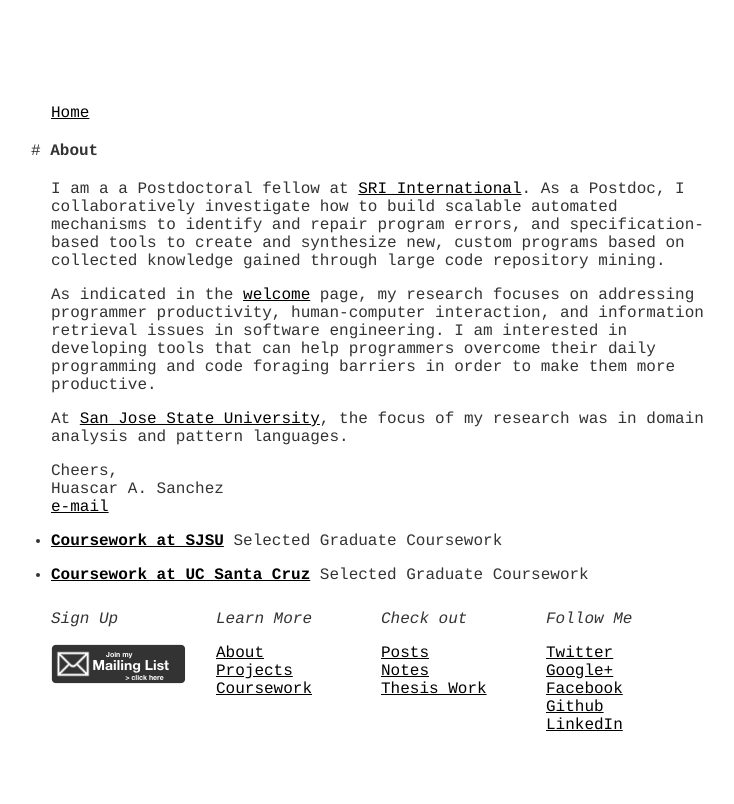
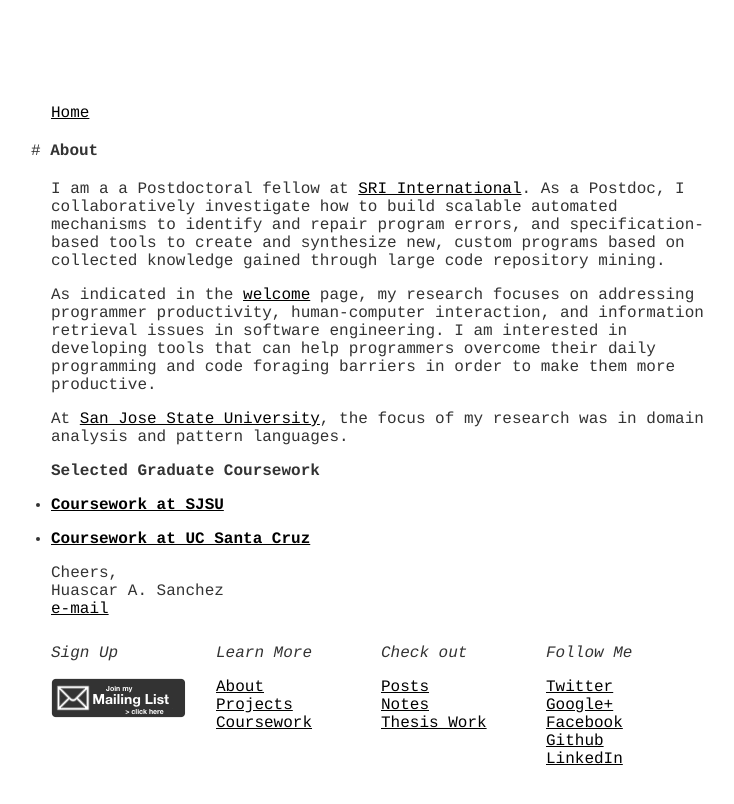
Before and after one commit to hsanchez/hsanchez.github.io, a Jekyll site: the page built from about/index.md, in a window 1280 px wide. Shown: the top 804 px of the page, without its empty margins (259-993 px from the left). Built offline with Jekyll 4.4.1, drawn with Linux system fonts in a browser that asks for light colours.

Commit message:
update about page

```diff
--- a/about/index.md
+++ b/about/index.md
@@ -9,13 +9,14 @@
 
 At [San Jose State University](http://www.sjsu.edu/), the focus of my research was in domain analysis and pattern languages.
 
+**Selected Graduate Coursework**
+
+{% for post in site.categories.about %}
+
+- [**{{ post.title }}**]({{ post.url }})
+
+{% endfor %}
+
 Cheers,
 Huascar A. Sanchez
 [e-mail](mailto:huascar.sanchez@sri.com)
-
-
-{% for post in site.categories.about %}
-
-- [**{{ post.title }}**]({{ post.url }}) {{ post.description | strip_html }}
-
-{% endfor %}
```
